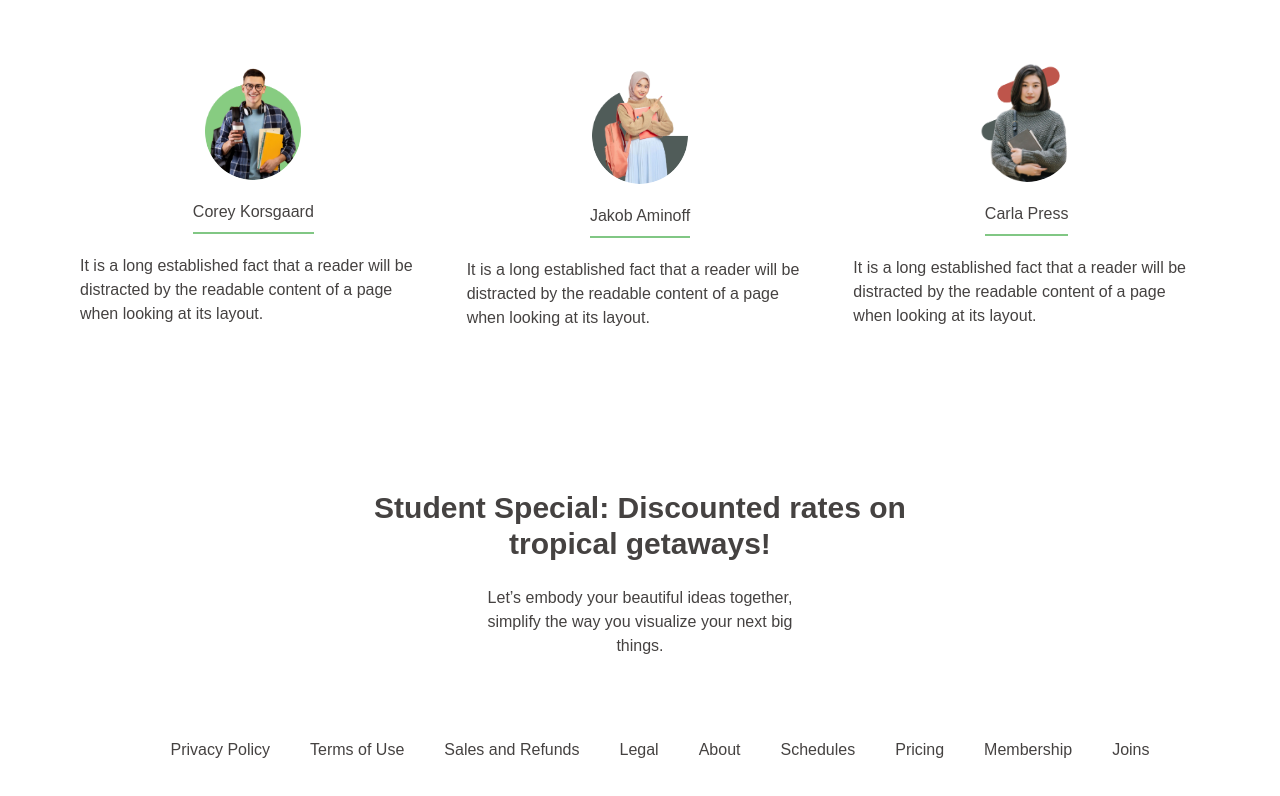
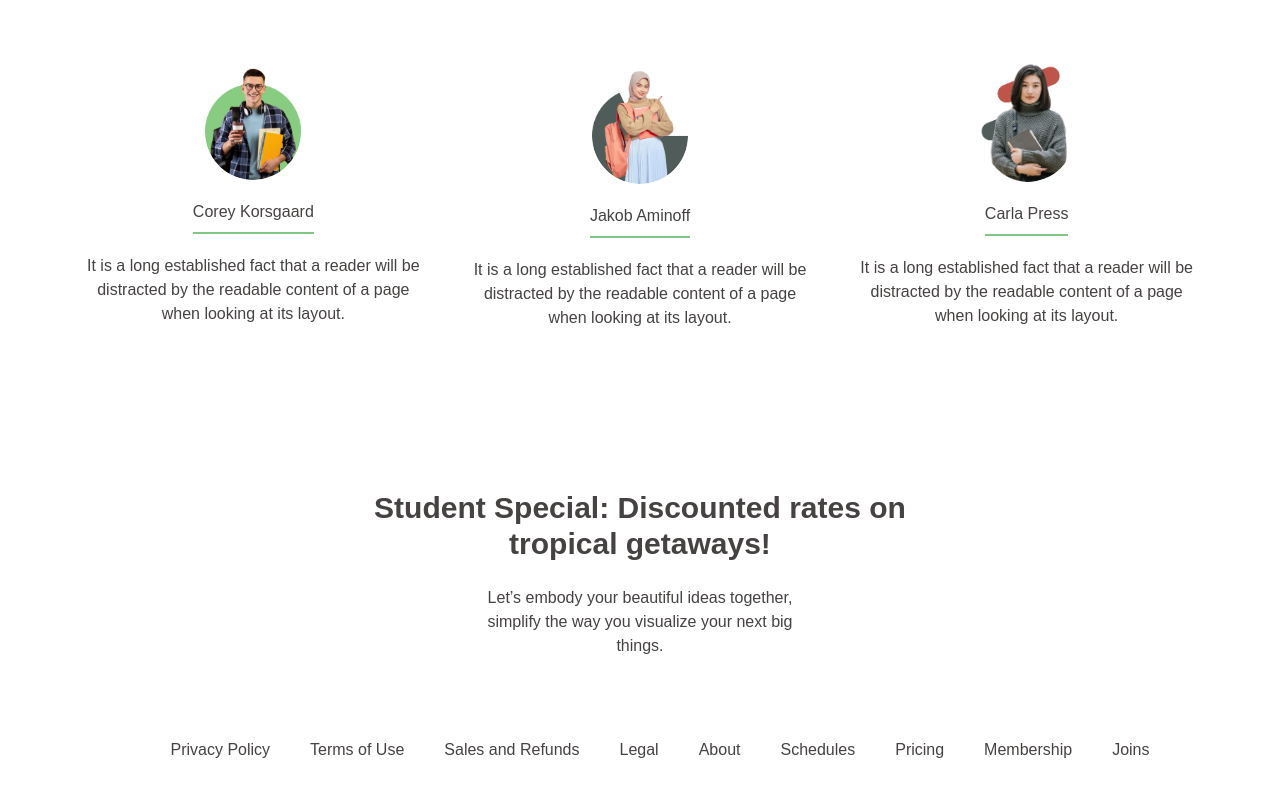
Before and after one commit to Prakash7078/FnaxiomTask, a React app: page / in a window 1280 px wide. Shown: the part 3021-3817 px from the top of the page. Built offline with nearby package versions, Linux system fonts and the light colour scheme; the HTML template or start-up script is replaced by a standard one.

Commit message:
change text align

```diff
--- a/src/components/Testimonials.jsx
+++ b/src/components/Testimonials.jsx
@@ -26,7 +26,7 @@ function Testimonials() {
                 <div key={item.name} className='mx-auto flex flex-col items-center justify-center gap-5 w-full'>
                     <img src={item.image} alt='image' className='w-24 rounded-full object-cover'/>
                     <h1 className='border-b-2 border-green-300 pb-2'>{item.name}</h1>
-                    <p>{item.desc}</p>
+                    <p className='text-center'>{item.desc}</p>
                 </div>
             ))}
         </div>
```
